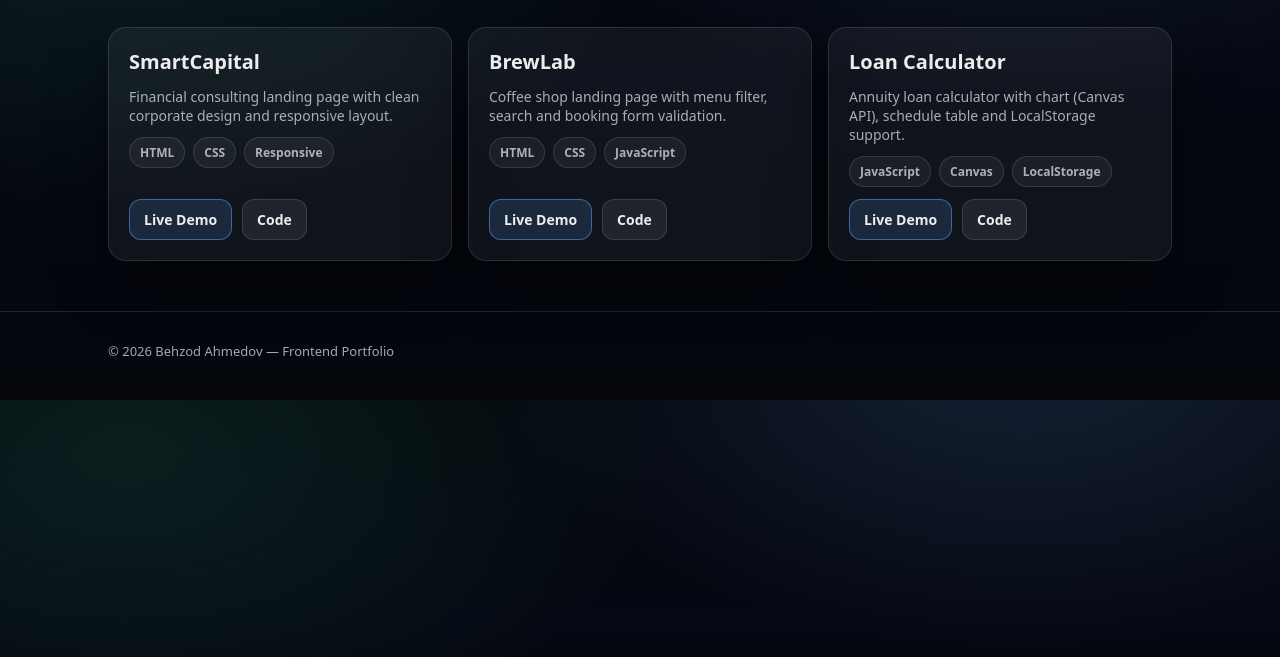
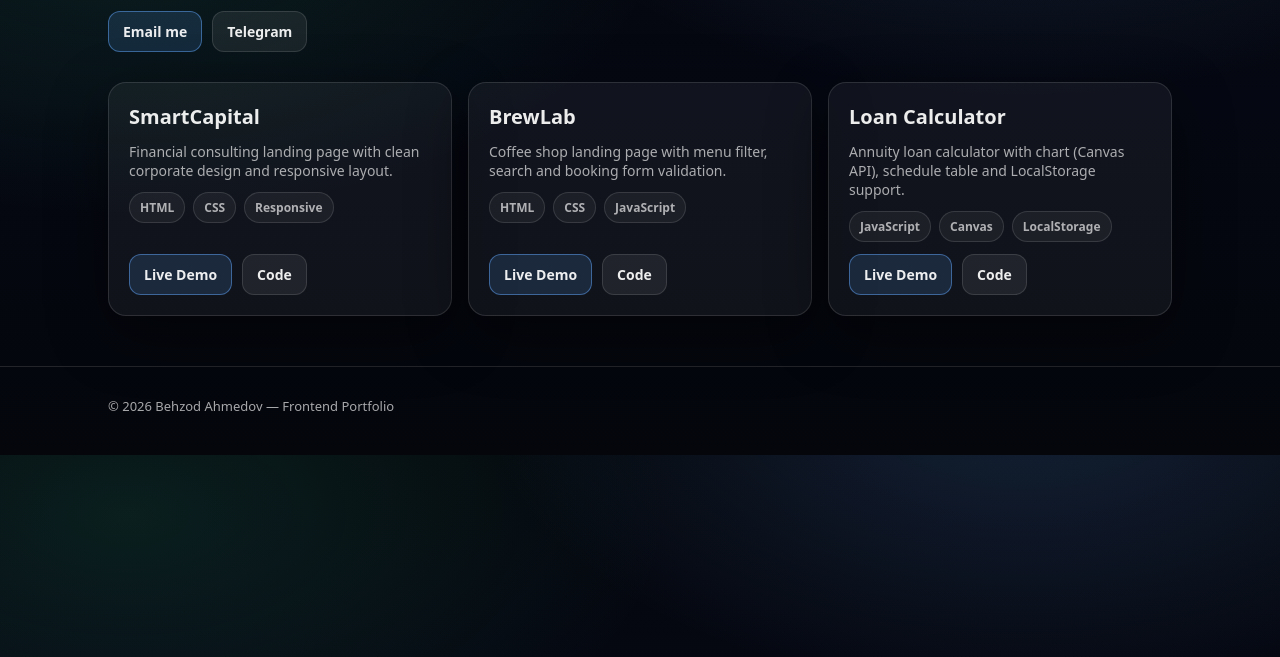
Before and after one commit to Behzodcoder/portfolio, a plain HTML site: page index.html in a window 1280 px wide. Shown: the part 143-800 px from the top of the page. Drawn offline with Linux system fonts and the light colour scheme.

Commit message:
Add contact buttons to header
Added contact buttons for email and Telegram in the header.

```diff
--- a/index.html
+++ b/index.html
@@ -121,6 +121,10 @@ footer{
     <div class="subtitle">
       Frontend developer. Creating clean, responsive websites and practical JavaScript tools.
     </div>
+    <div style="margin-top:14px; display:flex; gap:10px; flex-wrap:wrap;">
+        <a class="btn primary" href="mailto:finnakhmedoff@gmail.com">Email me</a>
+        <a class="btn" href="https://t.me/drfinn" target="_blank">Telegram</a>
+    </div>
   </div>
 </header>
 
```
